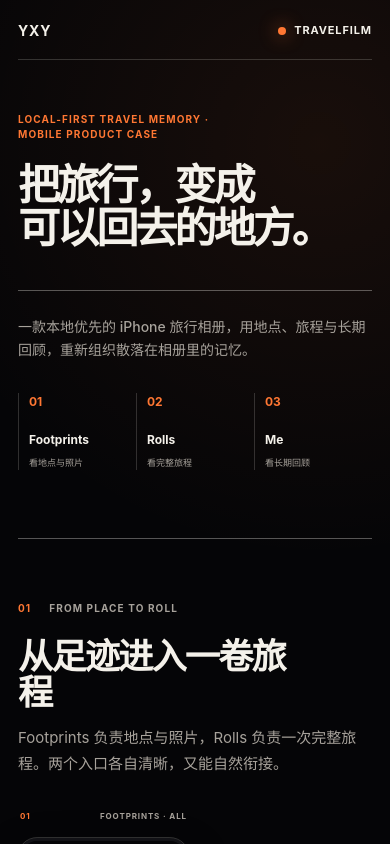
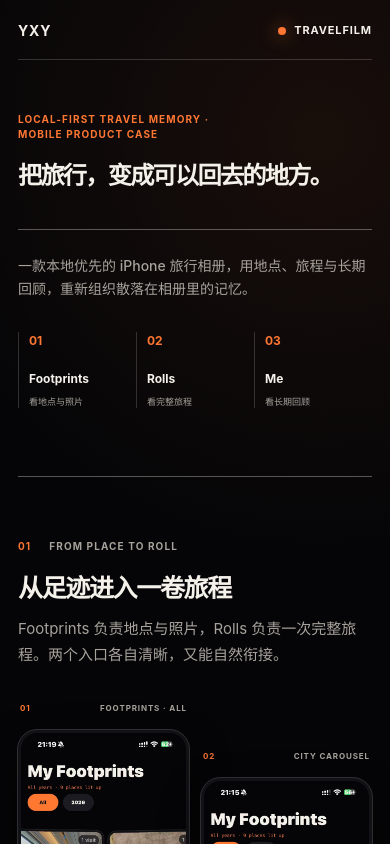
Before and after one commit to awoele/TravelFilm, a Next.js app: page / in a window 390 px wide. Shown: the top 844 px of the page. Built offline with nearby package versions, Linux system fonts and the light colour scheme; no server answers.

Commit message:
Keep mobile titles on one line

```diff
--- a/app/globals.css
+++ b/app/globals.css
@@ -86,7 +86,6 @@ main {
   letter-spacing: -.063em;
   white-space: nowrap;
 }
-.hero h1 span { display: inline; }
 .hero-bottom {
   display: grid;
   grid-template-columns: minmax(260px, .76fr) minmax(520px, 1.24fr);
@@ -275,18 +274,22 @@ footer { display: flex; justify-content: space-between; gap: 24px; padding-top:
 footer p { margin: 0; }
 :focus-visible { outline: 3px solid var(--orange); outline-offset: 4px; }
 
+@media (max-width: 1340px) {
+  .hero h1 { font-size: 5rem; }
+}
+
 @media (max-width: 1120px) {
   main { padding: 26px clamp(24px, 5vw, 48px) 34px; }
   .hero h1 {
     max-width: none;
     font-size: 4.25rem;
-    white-space: normal;
+    white-space: nowrap;
   }
   .case-section { padding-right: 0; padding-left: 0; }
   .section-copy h2 {
-    max-width: 12ch;
+    max-width: none;
     font-size: 3.5rem;
-    white-space: normal;
+    white-space: nowrap;
   }
   .section-copy > p {
     max-width: 62ch;
@@ -303,13 +306,26 @@ footer p { margin: 0; }
   .shot-card { min-width: 0; }
 }
 
+@media (max-width: 960px) {
+  .hero h1 { font-size: 3.5rem; }
+}
+
 @media (max-width: 820px) {
-  .hero h1 { font-size: 3.3rem; line-height: .96; }
+  .hero h1 { font-size: 3rem; line-height: .96; }
   .hero-bottom { grid-template-columns: 1fr; }
   .hero-bottom, .section-heading { gap: 32px; }
   .section-copy { gap: 20px; }
   .section-kicker { padding-top: 0; }
   .section-copy h2 { font-size: 2.75rem; }
+}
+
+@media (max-width: 720px) {
+  .hero h1 { font-size: 2.65rem; }
+}
+
+@media (max-width: 640px) {
+  .hero h1 { font-size: 2.25rem; }
+  .section-copy h2 { font-size: 2.4rem; }
 }
 
 @media (max-width: 560px) {
@@ -320,11 +336,11 @@ footer p { margin: 0; }
   .eyebrow { max-width: 30ch; margin-bottom: 22px; line-height: 1.5; }
   .hero h1 {
     max-width: none;
-    font-size: clamp(2.05rem, 10.8vw, 3.05rem);
+    font-size: clamp(1.25rem, 6.2vw, 1.65rem);
     line-height: 1.02;
     letter-spacing: -.072em;
+    white-space: nowrap;
   }
-  .hero h1 span { display: block; }
   .hero-bottom { margin-top: 40px; }
   .hero-bottom > p { font-size: 14px; line-height: 1.65; }
   .product-logic { width: 100%; }
@@ -334,7 +350,12 @@ footer p { margin: 0; }
   .case-section { padding: 62px 0 76px; }
   .section-heading { gap: 22px; margin-bottom: 34px; }
   .section-copy { gap: 14px; }
-  .section-copy h2 { max-width: 11ch; font-size: 2.2rem; line-height: 1.04; }
+  .section-copy h2 {
+    max-width: none;
+    font-size: clamp(1.25rem, 6.4vw, 2rem);
+    line-height: 1.04;
+    white-space: nowrap;
+  }
   .section-copy > p { white-space: normal; }
   .shot-grid { column-gap: 12px; row-gap: 0; align-items: start; }
   .shot-card:nth-child(even) { margin-top: 48px; }
--- a/app/page.tsx
+++ b/app/page.tsx
@@ -145,10 +145,7 @@ export default function Home() {
 
       <section className="hero" aria-labelledby="hero-title">
         <p className="eyebrow">LOCAL-FIRST TRAVEL MEMORY · MOBILE PRODUCT CASE</p>
-        <h1 id="hero-title">
-          <span>把旅行，变成</span>
-          <span>可以回去的地方。</span>
-        </h1>
+        <h1 id="hero-title">把旅行，变成可以回去的地方。</h1>
         <div className="hero-bottom">
           <p>一款本地优先的 iPhone 旅行相册，用地点、旅程与长期回顾，重新组织散落在相册里的记忆。</p>
           <div className="product-logic" aria-label="TravelFilm 产品结构">
```
Also changed, not shown: 1 other file (tests, documents, lock files or other folders).
